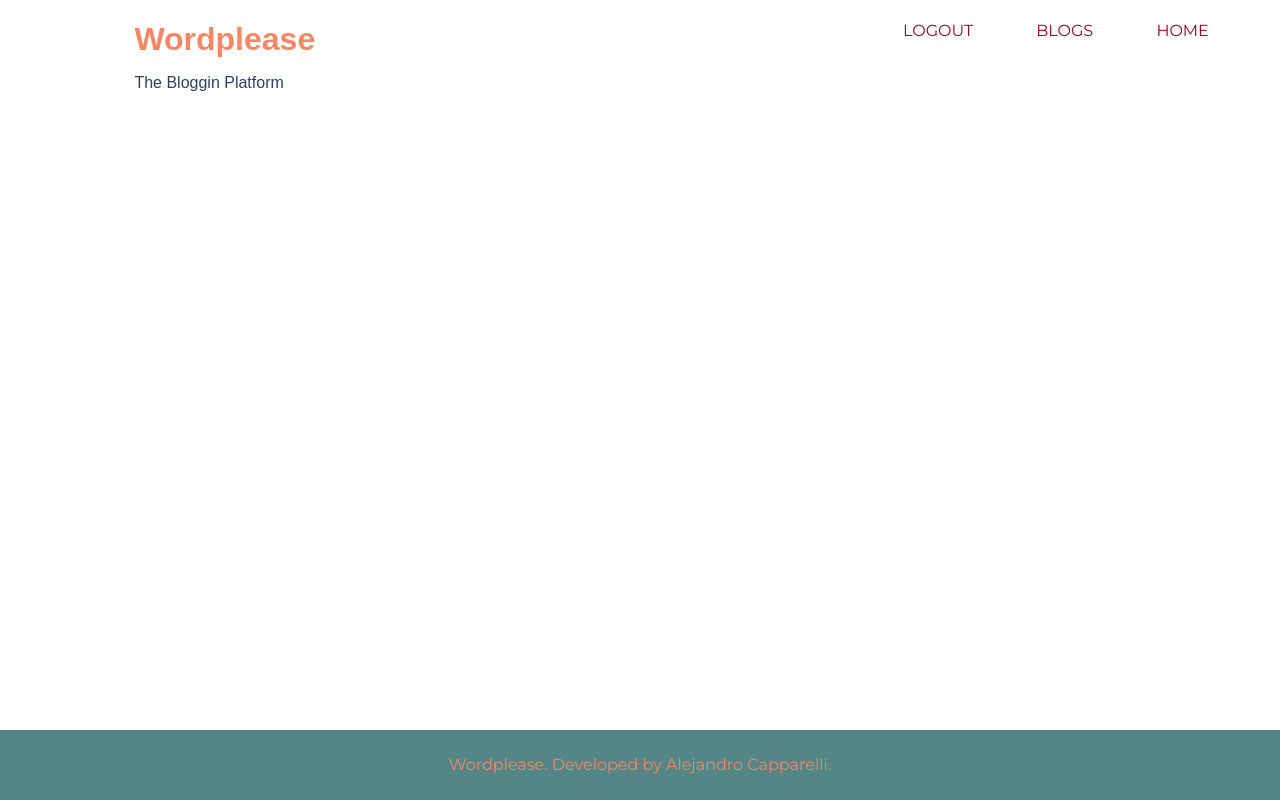
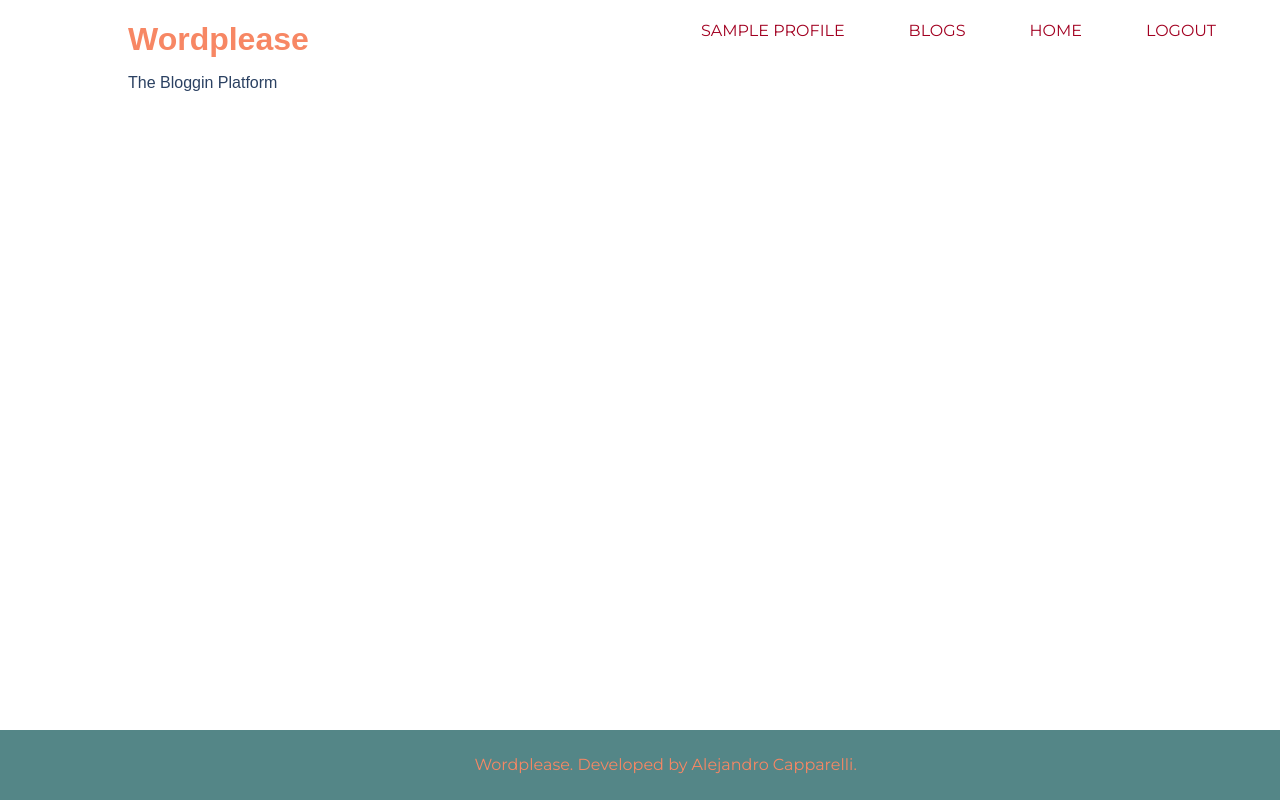
Before and after one commit to amcapparelli/Wordplease, a Django app: page / in a window 1280 px wide. Run offline with Django 3.2, Linux system fonts and the light colour scheme; the visitor is signed in with stand-in values (Sample User, id 1); data that the repository does not hold is empty; some web fonts are replaced.

Commit message:
Add user profile link to menu

```diff
--- a/user_interface/static/style.css
+++ b/user_interface/static/style.css
@@ -6,6 +6,12 @@
     --background-color-green: #548687;
     --font-p: 'Montserrat', sans-serif;
     --font-titles: 'Allerta Stencil', sans-serif;
+}
+
+body {
+    padding:0;
+    margin:0;
+    height:100%;
 }
 
 nav>a {
@@ -20,10 +26,11 @@ header {
     margin-left: 10%;
 }
 
-header>h1 {
+header>h1, a {
     color: var(--main-color-salmon);
     font-family: var(--font-titles);
     margin-bottom: 0;
+    text-decoration: none;
 }
 
 header>p {
@@ -134,13 +141,12 @@ main h2 {
 }
 
 footer {
+    position: fixed;
+    bottom: 0;
+    width: 100%;
     color: var(--main-color-salmon);
     text-align: center;
     font-family: var(--font-p);
     background-color: var(--background-color-green);
     padding: 2%;
-    position: absolute;
-    right: 0;
-    bottom: 0;
-    left: 0;
 }
--- a/user_interface/templates/base.html
+++ b/user_interface/templates/base.html
@@ -15,14 +15,15 @@
             <a href="{% url 'login' %}">LOGIN</a>
             <a href="{% url 'signup' %}">SIGNUP</a>
         {% else %}
-            <a href="/">HOME</a>
-            <a href="/blogs">BLOGS</a>
             <a href="{% url 'logout' %}">LOGOUT</a>
+            <a href="{% url 'home' %}">HOME</a>
+            <a href="{% url 'blog_list' %}">BLOGS</a>
+            <a href="{% url 'user_page' username=request.user %}">{{request.user | upper}} PROFILE</a>
         {% endif %}
     </nav>
     <header>
         {% block 'main_header' %}
-            <h1>Wordplease</h1>
+            <h1><a href="{% url 'home' %}">Wordplease</a></h1>
             <p>The Bloggin Platform</p>
         {% endblock %}
     </header>
@@ -32,8 +33,13 @@
 
         {% endblock %}
     </main>
+
     <footer>
-        Wordplease. Developed by Alejandro Capparelli.
+        {% block 'main_footer' %}
+        <div>
+            Wordplease. Developed by Alejandro Capparelli.
+        </div>
+        {% endblock %}
     </footer>
 </body>
 
```
Also changed, not shown: users/templates/signup.html (line endings or trailing spaces).
